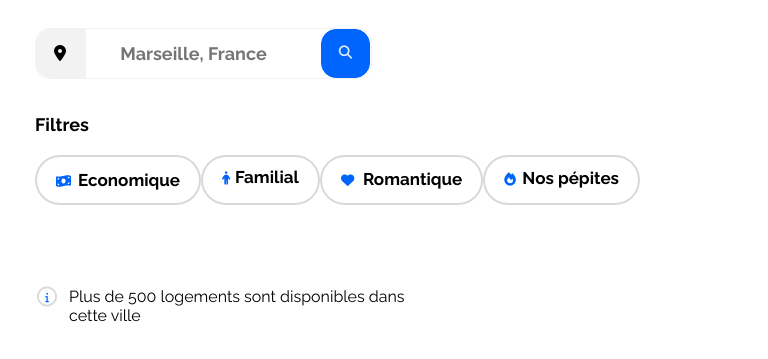
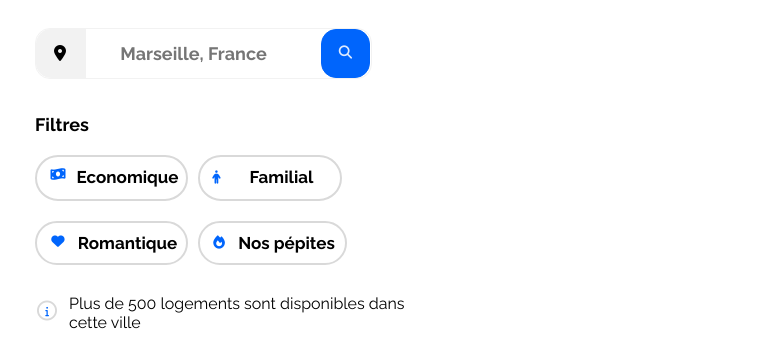
Before and after one commit to CharlyHan44/Projet2-Booki, a plain HTML site: page index.html in a window 768 px wide. Shown: the part 215-574 px from the top of the page. Drawn offline with Linux system fonts and the light colour scheme.

Commit message:
section Info-group terminée

```diff
--- a/css/style.css
+++ b/css/style.css
@@ -212,17 +212,23 @@ li {
     height: 50px;
     gap: 15px;
     display: flex;
-    align-items: center;
+    align-items: flex-start;
+}
+
+.filtres {
+    display: inline;
+    flex-direction: row;
 }
 
 .filter-bar h3 {
     width: 54px;
-    Height: 21px;
+    height: 21px;
     font-weight: 700;
     font-size: 18px;
     line-height: 21px;
     color: #000000;
     align-items: center;
+    padding-bottom: 20px;
 }
 
 .filter1 {
@@ -235,16 +241,7 @@ li {
     display: inline;
     background-color: white;
 }
-/**
-.filter1 span{
-    width: 103px;
-    height: 20px;
-    font-size: 17px;
-    font-weight: 700;
-    line-height: 20px;
-    text-align: left;
-}
-**/
+
 .filter2 {
     width-hug: 134px;
     height-fixed: 50px;
@@ -255,16 +252,7 @@ li {
     display: inline;
     background-color: white;
 }
-/**
-.filter2 span{
-    width: 64px;
-    height: 20px;
-    font-size: 17px;
-    font-weight: 700;
-    line-height: 20px;
-    text-align: left;
-}
-**/
+
 .filter3 {
     width-hug: 170px;
     height-fixed: 50px;
@@ -275,16 +263,7 @@ li {
     display: inline;
     background-color: white;
 }
-/**
-.filter3 span{
-    width: 100px;
-    height: 20px;
-    font-size: 17px;
-    font-weight: 700;
-    line-height: 20px;
-    text-align: left;
-}
-**/
+
 .filter4 {
     width-hug: 167px;
     height-fixed: 50px;
@@ -295,16 +274,7 @@ li {
     display: inline;
     background-color: white;
 }
-/**
-.filter4 span{
-    width: 97px;
-    height: 20px;
-    font-size: 17px;
-    font-weight: 700;
-    line-height: 20px;
-    text-align: left;
-}
-**/
+
 .icones {
     width: 22px;
     height: 22px;
@@ -357,15 +327,17 @@ li {
     background-color: #DEEBFF;
 }
 
+.row {
+    display: none;
+}
+
 /******** Info-bar ********************/
 
 .info-bar{
-    width-fill: 1340px;
-    height-fixed: 24px;
     gap: 10px;
     display: flex;
-    justify-content: center;
-    align-items: center;
+    align-items: start;
+    margin-bottom: 5em;
 }
 
 .icon {
@@ -395,20 +367,6 @@ li {
     text-align: center;
 }
 
-/**.p:before{
-    content: "\0024D8";
-}**/
-
-.info-bar p{
-    width: 1306px;
-    height: 19px;
-    font-weight: 400;
-    font-size: 16px;
-    line-height: 19px;
-    color: rgba(0, 0, 0, 1);
-    display: inline-flex;
-}
-
 /****** Hebergements And Populaires ***********/
 
 .hebergements-and-populaires {
@@ -802,6 +760,8 @@ li {
     .filter-bar h3{
         width: 54px;
         height: 21px;
+        margin: 0;
+        padding: 0;
     }
 
     .filtres {
@@ -810,88 +770,13 @@ li {
         border-radius: 25px;
         border: 2px;
     }
-/**
-    .filter1 {
-        width-hug: 167px;
-        height-fixed: 50px;
-        top: 41px;
-        padding: 4px 19px 4px 19px;
-        gap: 10px;
-        border-radius: 25px;
-        border: 2px solid rgba(217, 217, 217, 1)
-    }
-
-    .filter1 span{
-        width: 97px;
-        height: 19px;
-        font-size: 16px;
-        font-weight: 700;
-        line-height: 19px;
-        text-align: left;
-    }
-
-    .filter2 {
-        width-hug: 131px;
-        height-fixed: 50px;
-        top: 41px;
-        left: 182px;
-        padding: 4px 19px 4px 19px;
-        gap: 10px;
-        border-radius: 25px;
-        border: 2px solid rgba(217, 217, 217, 1);
-    }
-
-    .filter2 span{
-        width: 61px;
-        height: 19px;
-        font-size: 16px;
-        font-weight: 700;
-        line-height: 19px;
-        text-align: left;
-    }
-
-    .filter3 {
-        width-hug: 164px;
-        height-fixed: 50px;
-        top: 41px;
-        left: 328px;
-        padding: 4px 19px 4px 19px;
-        gap: 10px;
-        border-radius: 25px;
-        border: 2px solid rgba(217, 217, 217, 1);
-    }
-
-    .filter3 span{
-        width: 94px;
-        height: 19px;
-        font-size: 16px;
-        font-weight: 700;
-        line-height: 19px;
-        text-align: left;
-    }
-
-    .filter4 {
-        width-hug: 161px;
-        height-fixed: 50px;
-        top: 41px;
-        left: 507px;
-        padding: 4px 19px 4px 19px;
-        gap: 10px;
-        border-radius: 25px;
-        border: 2px solid rgba(217, 217, 217, 1);
-    }
-
-    .filter4 span{
-        width: 91px;
-        height: 19px;
-        font-size: 16px;
-        font-weight: 700;
-        line-height: 19px;
-        text-align: left;
-    }
-**/
+
     .filter-button:hover {
         background-color: #DEEBFF;
+    }
+
+    .row {
+        display: none;
     }
 
     /******** Info-bar ********************/
@@ -903,7 +788,6 @@ li {
         padding: 15px 0;
         margin-top: 10px;
         display: flex;
-        justify-content: center;
         align-items: start;
     }
 
@@ -1208,10 +1092,10 @@ li {
 
     .info-group{
         width: 375px;
-        height: 432px;
+        height: auto;
         display: flex;
         flex-direction: column;
-        justify-content: space-around;
+        justify-content: space-between;
         margin-top: 30px;
     }
 
@@ -1270,131 +1154,59 @@ li {
 
     .filter-bar{
         width: 335px;
-        height: 161px;
         display: flex;
         flex-direction: column;
         align-items: start;
     }
 
-    .filter-bar h3{
-        width: 54px;
-        height: 21px;
+    .row {
+        display: flex;
+        flex-direction: row;
+    }
+
+    .filter-button{
+        display: flex;
+        flex-direction: row;
+        align-items: flex-start;
+        padding: 10px;
+    }
+
+    .icones {
+        display: flex;
+        justify-content: center;
+        align-items: center;
+    }
+
+    .row button {
+        margin-right: 10px;
+    }
+
+    .row button span {
+        display: flex;
+        justify-content: center;
     }
 
     .filtres {
+        display: none;
+    }
+
+    /******** Info-bar ********************/
+
+    .info-bar {
         display: flex;
         flex-direction: row;
-    }
-
-/**
-    .filtres {
-        width: 668px;
-        height: 50px;
-        border-radius: 25px 0;
-        border: 2px;
-    }
-
-    .filter1 {
-        width-hug: 167px;
-        height-fixed: 50px;
-        top: 41px;
-        padding: 4px 19px 4px 19px;
-        gap: 10px;
-        border-radius: 25px;
-        border: 2px solid rgba(217, 217, 217, 1)
-    }
-
-    .filter1 span{
-        width: 97px;
-        height: 19px;
-        font-size: 16px;
-        font-weight: 700;
-        line-height: 19px;
-        text-align: left;
-    }
-
-    .filter2 {
-        width-hug: 131px;
-        height-fixed: 50px;
-        top: 41px;
-        left: 182px;
-        padding: 4px 19px 4px 19px;
-        gap: 10px;
-        border-radius: 25px;
-        border: 2px solid rgba(217, 217, 217, 1);
-    }
-
-    .filter2 span{
-        width: 61px;
-        height: 19px;
-        font-size: 16px;
-        font-weight: 700;
-        line-height: 19px;
-        text-align: left;
-    }
-
-    .filter3 {
-        width-hug: 164px;
-        height-fixed: 50px;
-        top: 41px;
-        left: 328px;
-        padding: 4px 19px 4px 19px;
-        gap: 10px;
-        border-radius: 25px;
-        border: 2px solid rgba(217, 217, 217, 1);
-    }
-
-    .filter3 span{
-        width: 94px;
-        height: 19px;
-        font-size: 16px;
-        font-weight: 700;
-        line-height: 19px;
-        text-align: left;
-    }
-
-    .filter4 {
-        width-hug: 161px;
-        height-fixed: 50px;
-        top: 41px;
-        left: 507px;
-        padding: 4px 19px 4px 19px;
-        gap: 10px;
-        border-radius: 25px;
-        border: 2px solid rgba(217, 217, 217, 1);
-    }
-
-    .filter4 span{
-        width: 91px;
-        height: 19px;
-        font-size: 16px;
-        font-weight: 700;
-        line-height: 19px;
-        text-align: left;
-    }
-
-    .filter-button:hover {
-        background-color: #DEEBFF;
-    }
-**/
-    /******** Info-bar ********************/
-/**
-    .info-bar{
-        width-fill: 924px;
-        height-hug: 24px;
-        gap: 10px;
-        padding: 15px 0;
-        margin-top: 10px;
-        display: flex;
-        justify-content: center;
-        align-items: start;
-    }
-**/
+        align-items: center;
+        margin-top: 5em;
+        margin-bottom: 0;
+        padding-bottom: 0;
+    }
+
     /********* HEBERGEMENTS ET POPULAIRES **********/
 
     .hebergements-and-populaires {
         display: flex;
         flex-direction: column-reverse;
+        padding-top: 20px;
     }
 
     /********** HEBERGEMENTS ***************/
--- a/index.html
+++ b/index.html
@@ -45,14 +45,30 @@
                     <button class="search-icon"><i class="fas fa-search"></i></button>
                 </div>
                 <div class="filter-bar">
-                    <h3>Filtres</h3>
-                    <div class="filtres">
+                <h3>Filtres</h3>
+                <div class="filtres">
                     <button class="filter1 filter-button" onclick="filterSelection('budget')"><i
                             class="icones fa-solid fa-money-bill-wave"></i><span class="classement">Economique</span>
                     </button>
                     <button class="filter2 filter-button" onclick="filterSelection('ambiance')"><i
                             class="icones fa-solid fa-person"></i><span class="classement">Familial</span>
                     </button>
+                    <button class="filter3 filter-button" onclick="filterSelection('ambiance')"><i
+                            class="icones fa-solid fa-heart"></i><span class="classement">Romantique</span>
+                    </button>
+                    <button class="filter4 filter-button" onclick="filterSelection('ambiance')"><i
+                            class="icones fa-solid fa-fire"></i><span class="classement">Nos pépites</span>
+                    </button>
+                </div>
+                <div class="row">
+                    <button class="filter1 filter-button" onclick="filterSelection('budget')"><i
+                            class="icones fa-solid fa-money-bill-wave"></i><span class="classement">Economique</span>
+                    </button>
+                    <button class="filter2 filter-button" onclick="filterSelection('ambiance')"><i
+                            class="icones fa-solid fa-person"></i><span class="classement">Familial</span>
+                    </button>
+                </div>
+                <div class="row">
                     <button class="filter3 filter-button" onclick="filterSelection('ambiance')"><i
                             class="icones fa-solid fa-heart"></i><span class="classement">Romantique</span>
                     </button>
```
